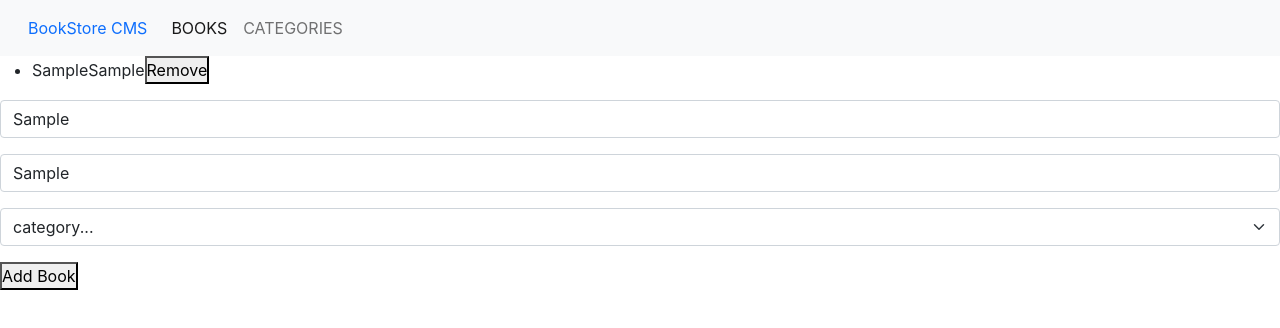
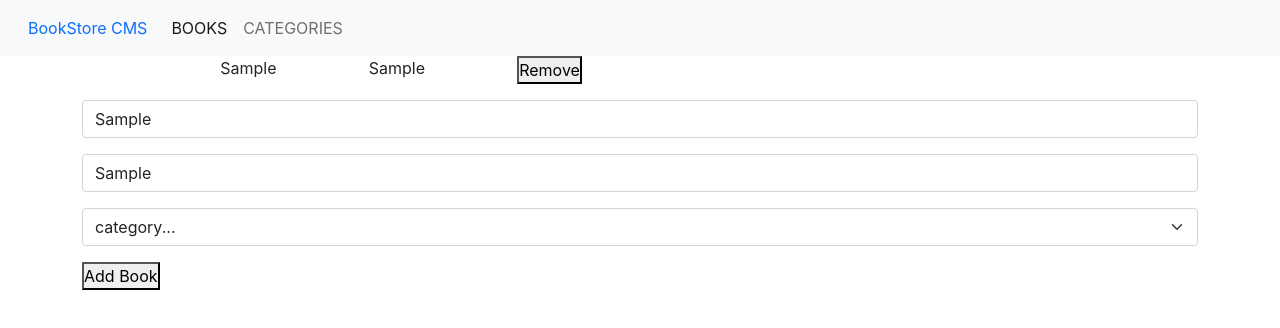
Before and after one commit to peterdgreat/books-store, a React (Create React App) app: page / in a window 1280 px wide. Both pictures are taken after typing "Sample", "Sample" into the empty fields and a click on the button "Add Book". Shown: the top 328 px of the page. Built offline with nearby package versions, Linux system fonts and the light colour scheme.

Commit message:
Bootstrap little styling

```diff
--- a/src/components/BookLists.js
+++ b/src/components/BookLists.js
@@ -15,7 +15,7 @@ const BookLists = (props) => {
 
   return (
 
-    <li key={id}>
+    <li key={id} className="d-flex justify-content-around">
       <span>
         {category}
       </span>
--- a/src/components/BooksContainer.js
+++ b/src/components/BooksContainer.js
@@ -6,9 +6,10 @@ import Form from './Form';
 const BooksContainer = () => {
   const Books = useSelector((state) => state.booksReducer.books);
   return (
-    <div>
+    <div className="container">
 
-      <ul>
+      <section className="row">
+        <ul className="col-md-6 ">
           {Books.map((book) => (
             <BookLists
               key={book.id}
@@ -20,6 +21,7 @@ const BooksContainer = () => {
           ))}
 
         </ul>
+      </section>
       <Form />
     </div>
   );
--- a/src/components/Form.js
+++ b/src/components/Form.js
@@ -15,6 +15,7 @@ const Form = () => {
       category: book.category,
     };
     dispatch(addBook(newBook));
+    setBook('');
   };
   const handleChange = (e) => {
     setBook({
```
Lines whose indentation alone changed are shown as unchanged.
